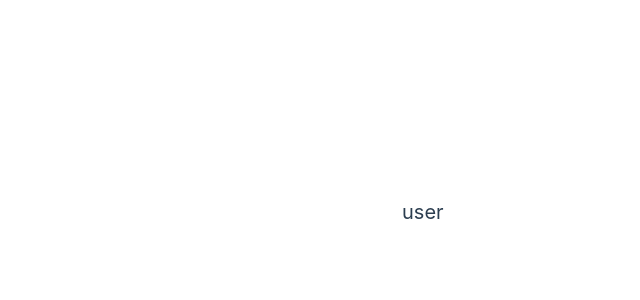
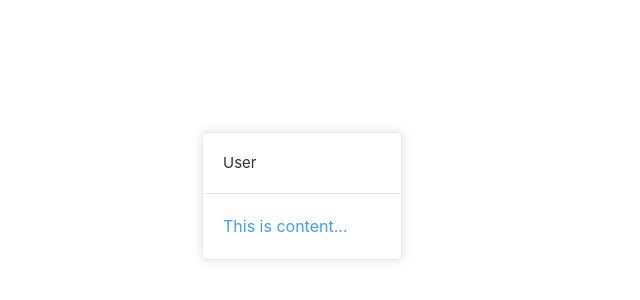
Before and after one commit to LongCao928/Vue3-Ts-Vite, a Vue app: page /user in a window 1280 px wide. Shown: the part 204-504 px from the top of the page, without its empty margins (238-878 px from the left). Built offline with nearby package versions, Linux system fonts and the light colour scheme.

Commit message:
add element-plus

```diff
--- a/package.json
+++ b/package.json
@@ -12,6 +12,7 @@
     "format": "prettier --write src/"
   },
   "dependencies": {
+    "element-plus": "^2.3.3",
     "pinia": "^2.0.32",
     "vue": "^3.2.47",
     "vue-router": "^4.1.6"
--- a/src/main.ts
+++ b/src/main.ts
@@ -1,5 +1,7 @@
 import { createApp } from 'vue'
 import { createPinia } from 'pinia'
+import ElementPlus from 'element-plus'
+import 'element-plus/dist/index.css'
 
 import App from './App.vue'
 import router from './router/index'
@@ -9,6 +11,7 @@ import './assets/main.css'
 const app = createApp(App)
 
 app.use(createPinia())
+app.use(ElementPlus)
 app.use(router)
 
 app.mount('#app')
--- a/src/views/UserView.vue
+++ b/src/views/UserView.vue
@@ -1,9 +1,13 @@
 <script setup lang="ts"></script>
 
 <template>
-  <div class="user">
+  <!-- <div class="user">
     <span>user</span>
-  </div>
+  </div> -->
+    <el-card class="card">
+      <template #header>User</template>
+      <el-text size="large" type="primary">This is content...</el-text>
+    </el-card>
 </template>
 
 <style lang="scss" scoped>
@@ -17,4 +21,7 @@
       top: 0;
     }
   }
+  .card {
+    width: 200px;
+  }
 </style>
--- a/tsconfig.json
+++ b/tsconfig.json
@@ -11,7 +11,9 @@
     "paths": {
       "@/*": ["./src/*"]
     },
-    // "preserveValueImports": false
+    // "preserveValueImports": false,
+    // 用来指定需要包含的模块，并将其包含在全局范围内。
+    "types": ["element-plus/global"],
   },
   // 项目引用，它允许将 ts 程序组织成更小的部分。
   "references": [
```
Also changed, not shown: 2 other files (tests, documents, lock files or other folders).
